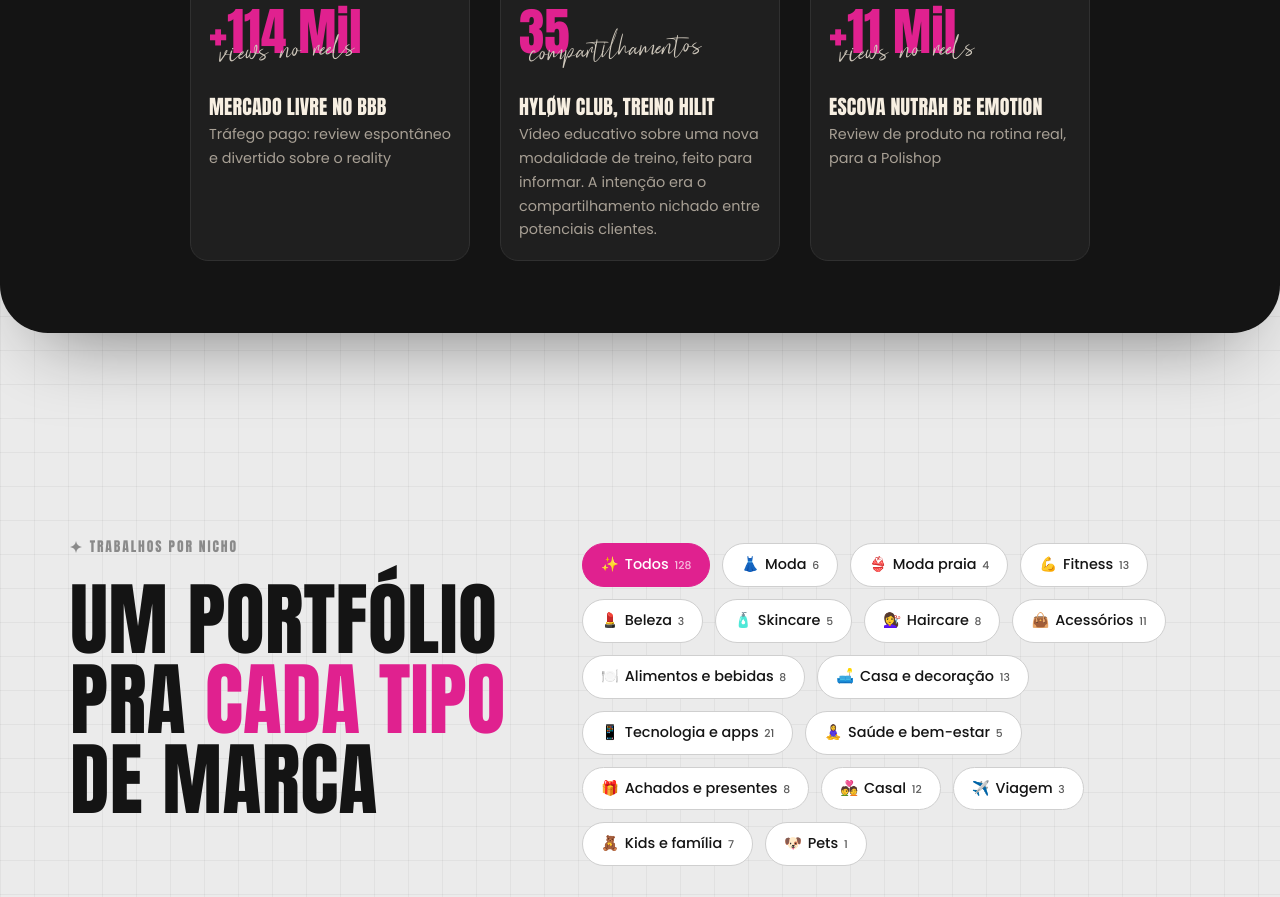
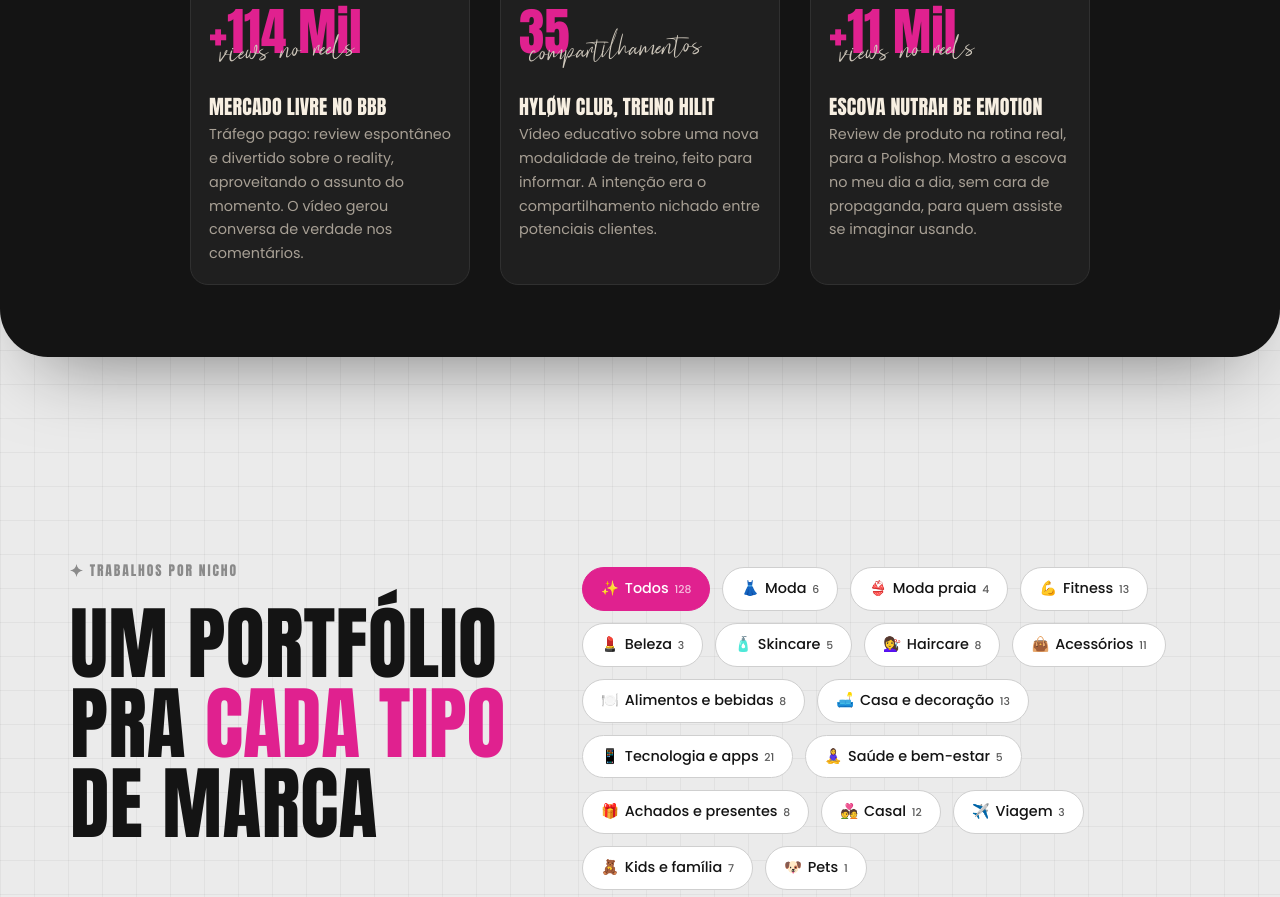
Before and after one commit to monicamasso/portfolio, a plain HTML site: page index.html in a window 1280 px wide. Shown: the part 2540-3437 px from the top of the page. Drawn offline with Linux system fonts and the light colour scheme.

Commit message:
Destaques: textos do Mercado Livre e da Polishop completos, com ponto final e do tamanho do HYLØW
Co-Authored-By: Claude Sonnet 5.5 <noreply@anthropic.com>

```diff
--- a/index.html
+++ b/index.html
@@ -1622,7 +1622,7 @@ const DESTAQUES = [
     numero: "+114 Mil",
     rotulo: "views no reels",
     titulo: "Mercado Livre no BBB",
-    contexto: "Tráfego pago: review espontâneo e divertido sobre o reality",
+    contexto: "Tráfego pago: review espontâneo e divertido sobre o reality, aproveitando o assunto do momento. O vídeo gerou conversa de verdade nos comentários.",
     pilulas: ["48 comentários", "7 compartilhamentos"]
   },
   {
@@ -1642,7 +1642,7 @@ const DESTAQUES = [
     numero: "+11 Mil",
     rotulo: "views no reels",
     titulo: "Escova Nutrah Be Emotion",
-    contexto: "Review de produto na rotina real, para a Polishop",
+    contexto: "Review de produto na rotina real, para a Polishop. Mostro a escova no meu dia a dia, sem cara de propaganda, para quem assiste se imaginar usando.",
     pilulas: ["13 salvamentos", "25 comentários"]
   }
 ];
```
